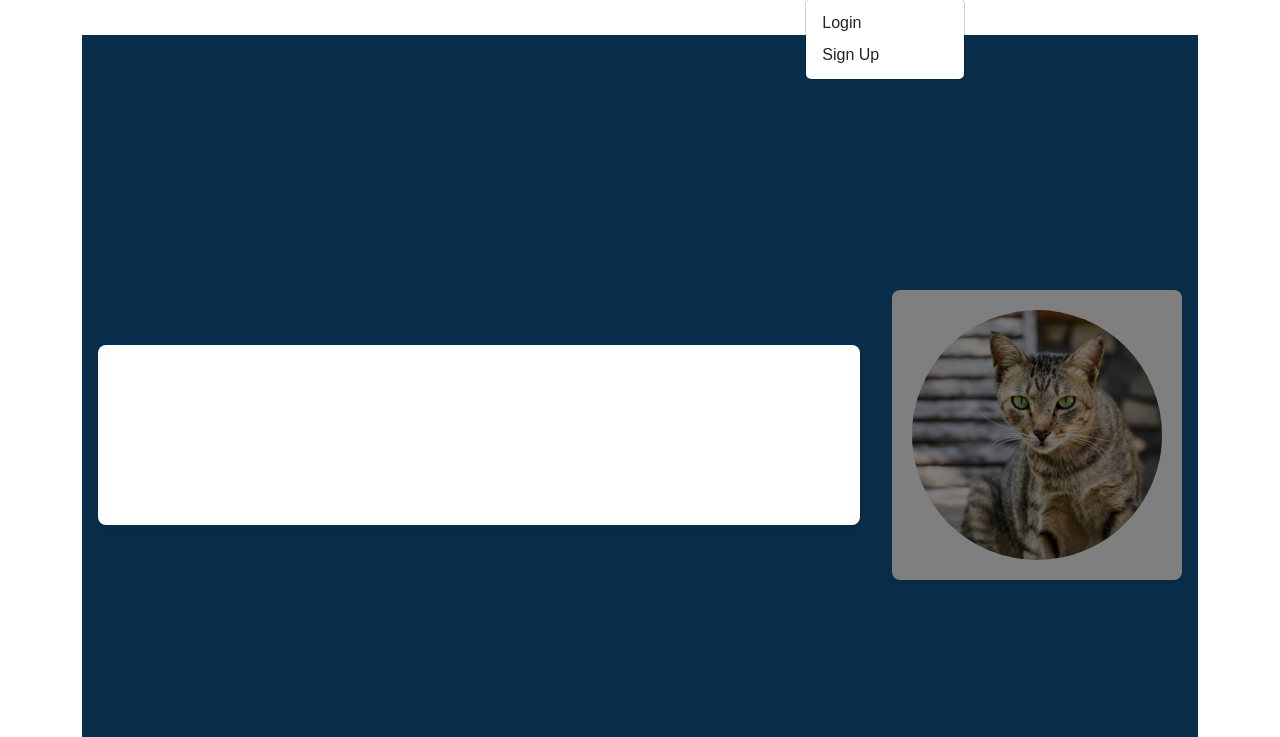
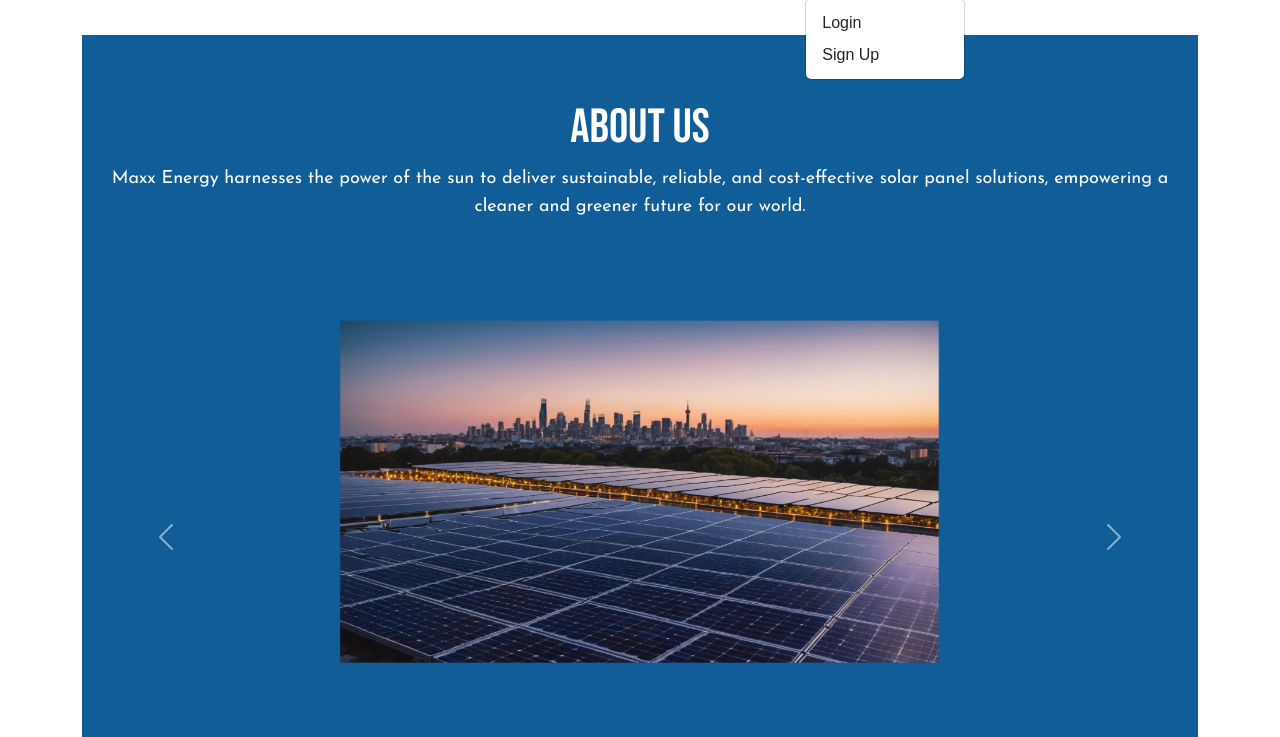
Before and after one commit to TreyComic/MaxxEnergy, a plain HTML site: page aboutUs.html in a window 1280 px wide. Both pictures are taken after a click on the button "Account". Shown: the part 63-800 px from the top of the page. Drawn offline with nearby package versions, Linux system fonts and the light colour scheme.

Commit message:
updated about us

```diff
--- a/aboutUs.html
+++ b/aboutUs.html
@@ -12,7 +12,7 @@
     <link href="https://fonts.googleapis.com/css2?family=Bebas+Neue&family=Josefin+Sans:ital,wght@0,100..700;1,100..700&display=swap" rel="stylesheet">
 </head>
 <body class="void textLayingOnColor">
-
+    <!-- Header -->
     <header class="void">
         <nav class="navbar navbar-expand-lg bg-body-tertiary void">
             <div class="container-fluid textLayingOnColor">
@@ -45,16 +45,32 @@
         </nav>
     </header>
 
-
+    <!-- Main Content -->
     <main class="container text-center my-4">
-        <div class="hero d-flex justify-content-center align-items-center min-vh-100" style="background-color: #115d98; color: #fff;">
-            <div class="overlay"></div>
-            <div class="square mx-3 frontHeaderShift">
-                <h1>About Us</h1>
-                <p>Maxx Energy harnesses the power of the sun to deliver sustainable, reliable, and cost-effective solar panel solutions, empowering a cleaner and greener future for our world.</p>
-            </div>
-            <div class="square mx-3">
-                <img src="Images/cat.jpg" width="250" height="250">
+        <div class="hero d-flex flex-column justify-content-center align-items-center min-vh-100" style="background-color: #115d98; color: #fff;">
+            <h1>About Us</h1>
+            <p>Maxx Energy harnesses the power of the sun to deliver sustainable, reliable, and cost-effective solar panel solutions, empowering a cleaner and greener future for our world.</p>
+            <!-- Gallery -->
+            <div id="solarGallery" class="carousel slide w-100" data-bs-ride="carousel">
+                <div class="carousel-inner">
+                    <div class="carousel-item active">
+                        <img src="Images/blue-solar-panels-and-pink-sunset-sky-m9ckjrvw449z3nxo.jpg" class="d-block w-100" alt="Solar Image 1">
+                    </div>
+                    <div class="carousel-item">
+                        <img src="Images/download (5).png" class="d-block w-100" alt="Solar Image 2">
+                    </div>
+                    <div class="carousel-item">
+                        <img src="Images/life-expectancy-solar-panels.jpg" class="d-block w-100" alt="Solar Image 3">
+                    </div>
+                </div>
+                <button class="carousel-control-prev" type="button" data-bs-target="#solarGallery" data-bs-slide="prev">
+                    <span class="carousel-control-prev-icon" aria-hidden="true"></span>
+                    <span class="visually-hidden">Previous</span>
+                </button>
+                <button class="carousel-control-next" type="button" data-bs-target="#solarGallery" data-bs-slide="next">
+                    <span class="carousel-control-next-icon" aria-hidden="true"></span>
+                    <span class="visually-hidden">Next</span>
+                </button>
             </div>
         </div>
 
@@ -115,15 +131,15 @@
 
     </main>
 
-
+    <!-- Footer -->
     <footer class="text-center py-3 bg-dark text-white">
         <div class="container">
             <p>&copy; 2024 MAXX Energy. All rights reserved.</p>
-            <p><a href="#" class="text-white">Privacy Policy</a> | <a href="#" class="text-white">Terms of Service</a></p>
+            <p><a href="privacy.html" class="text-white">Privacy Policy</a> | <a href="terms.html" class="text-white">Terms of Service</a></p>
         </div>
     </footer>
 
-
+    <!-- Bootstrap JS (optional) -->
     <script src="https://cdn.jsdelivr.net/npm/bootstrap@5.3.0/dist/js/bootstrap.bundle.min.js"></script>
 </body>
 </html>
--- a/style.css
+++ b/style.css
@@ -38,16 +38,6 @@ header {
     text-align: center;
 }
 
-.hero .overlay {
-    position: absolute;
-    top: 0;
-    left: 0;
-    right: 0;
-    bottom: 0;
-    background: rgba(0, 0, 0, 0.5);
-    z-index: 1;
-}
-
 .hero .frontHeaderShift {
     position: relative;
     z-index: 2;
@@ -58,6 +48,7 @@ header {
     padding: 20px;
     border-radius: 8px;
     box-shadow: 0 4px 8px rgba(0, 0, 0, 0.1);
+    margin: 0 auto;
 }
 
 .square img {
@@ -133,3 +124,18 @@ footer a:hover {
     font-weight: 300;
     font-style: normal;
 }
+
+.carousel-inner img {
+    width: 100%;
+    height: auto;
+}
+
+.carousel-item {
+    padding: 0;
+    margin: 0;
+}
+
+.carousel-inner {
+    padding: 0;
+    margin: 0;
+}
```
